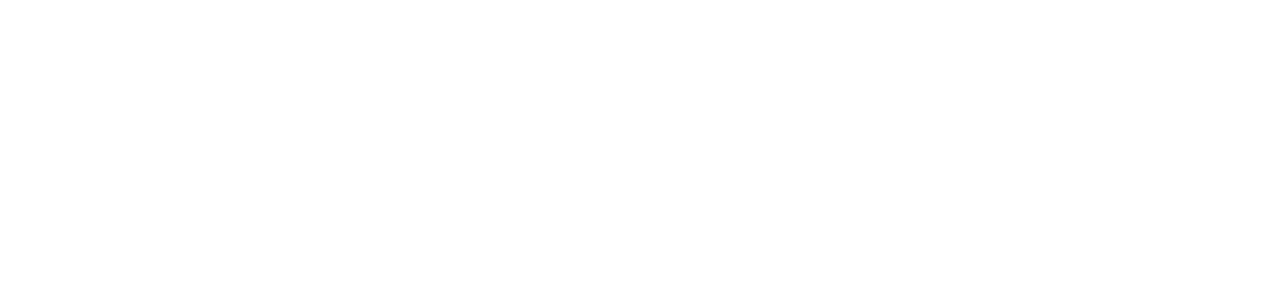
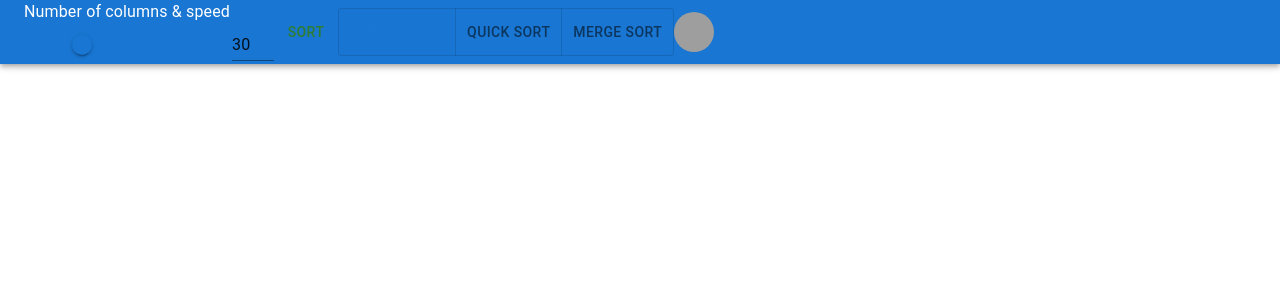
Before and after one commit to AntoineROYERB/sorting-algorithms-visualizer, a React (Create React App) app: page / in a window 1280 px wide. Shown: the top 300 px of the page. Built offline with nearby package versions, Linux system fonts and the light colour scheme; grey boxes are pictures that could not be loaded.

Commit message:
feat: Navbar first Layout

```diff
--- a/package.json
+++ b/package.json
@@ -3,6 +3,10 @@
   "version": "0.1.0",
   "private": true,
   "dependencies": {
+    "@emotion/react": "^11.11.3",
+    "@emotion/styled": "^11.11.0",
+    "@mui/icons-material": "^5.15.7",
+    "@mui/material": "^5.15.7",
     "@testing-library/jest-dom": "^5.17.0",
     "@testing-library/react": "^13.4.0",
     "@testing-library/user-event": "^13.5.0",
@@ -13,7 +17,7 @@
     "react": "^18.2.0",
     "react-dom": "^18.2.0",
     "react-scripts": "5.0.1",
-    "typescript": "^5.3.3",
+    "typescript": "^4.9.5",
     "web-vitals": "^2.1.4"
   },
   "scripts": {
--- a/src/components/App/App.tsx
+++ b/src/components/App/App.tsx
@@ -1,10 +1,12 @@
 import React from "react";
 import "./App.css";
+import ResponsiveAppBar from "../Menu/Menu.tsx";
 
 function App() {
   return (
     <div className="App">
       <header className="App-header"></header>
+      <ResponsiveAppBar />
     </div>
   );
 }
--- a/src/components/Menu/Menu.tsx
+++ b/src/components/Menu/Menu.tsx
@@ -1,17 +1,113 @@
 import * as React from "react";
+import { styled } from "@mui/material/styles";
+import Box from "@mui/material/Box";
+import Grid from "@mui/material/Grid";
+import Typography from "@mui/material/Typography";
+import Slider from "@mui/material/Slider";
+import MuiInput from "@mui/material/Input";
+
+import Stack from "@mui/material/Stack";
+import Button from "@mui/material/Button";
+
 import AppBar from "@mui/material/AppBar";
-import Box from "@mui/material/Box";
 import Toolbar from "@mui/material/Toolbar";
 import IconButton from "@mui/material/IconButton";
-import Typography from "@mui/material/Typography";
 import Menu from "@mui/material/Menu";
 import MenuIcon from "@mui/icons-material/Menu";
 import Container from "@mui/material/Container";
 import Avatar from "@mui/material/Avatar";
-import Button from "@mui/material/Button";
 import Tooltip from "@mui/material/Tooltip";
 import MenuItem from "@mui/material/MenuItem";
 import AdbIcon from "@mui/icons-material/Adb";
+
+import ToggleButton from "@mui/material/ToggleButton";
+import ToggleButtonGroup from "@mui/material/ToggleButtonGroup";
+
+function ColorToggleButton() {
+  const [alignment, setAlignment] = React.useState("web");
+
+  const handleChange = (
+    event: React.MouseEvent<HTMLElement>,
+    newAlignment: string
+  ) => {
+    setAlignment(newAlignment);
+  };
+
+  return (
+    <ToggleButtonGroup
+      color="primary"
+      value={alignment}
+      exclusive
+      onChange={handleChange}
+      aria-label="Platform"
+    >
+      <ToggleButton value="web">Bubble Sort</ToggleButton>
+      <ToggleButton value="android">Quick Sort</ToggleButton>
+      <ToggleButton value="ios">Merge Sort</ToggleButton>
+    </ToggleButtonGroup>
+  );
+}
+
+function ColorButtons() {
+  return;
+  <Button color="success">Success</Button>;
+}
+
+const Input = styled(MuiInput)`
+  width: 42px;
+`;
+
+function InputSlider() {
+  const [value, setValue] = React.useState(30);
+
+  const handleSliderChange = (event: Event, newValue: number | number[]) => {
+    setValue(newValue as number);
+  };
+
+  const handleInputChange = (event: React.ChangeEvent<HTMLInputElement>) => {
+    setValue(event.target.value === "" ? 0 : Number(event.target.value));
+  };
+
+  const handleBlur = () => {
+    if (value < 0) {
+      setValue(0);
+    } else if (value > 100) {
+      setValue(100);
+    }
+  };
+
+  return (
+    <Box sx={{ width: 250 }}>
+      <Typography id="input-slider" gutterBottom>
+        Number of columns & speed
+      </Typography>
+      <Grid container spacing={2} alignItems="center">
+        <Grid item xs>
+          <Slider
+            value={typeof value === "number" ? value : 0}
+            onChange={handleSliderChange}
+            aria-labelledby="input-slider"
+          />
+        </Grid>
+        <Grid item>
+          <Input
+            value={value}
+            size="small"
+            onChange={handleInputChange}
+            onBlur={handleBlur}
+            inputProps={{
+              step: 10,
+              min: 0,
+              max: 100,
+              type: "number",
+              "aria-labelledby": "input-slider",
+            }}
+          />
+        </Grid>
+      </Grid>
+    </Box>
+  );
+}
 
 const pages = ["Products", "Pricing", "Blog"];
 const settings = ["Profile", "Account", "Dashboard", "Logout"];
@@ -43,8 +139,8 @@
     <AppBar position="static">
       <Container maxWidth="xl">
         <Toolbar disableGutters>
-          <AdbIcon sx={{ display: { xs: "none", md: "flex" }, mr: 1 }} />
-          <Typography
+          {/* <AdbIcon sx={{ display: { xs: "none", md: "flex" }, mr: 1 }} /> */}
+          {/* <Typography
             variant="h6"
             noWrap
             component="a"
@@ -60,8 +156,10 @@
             }}
           >
             LOGO
-          </Typography>
-
+          </Typography> */}
+          <InputSlider />
+          <Button color="success">SORT</Button>
+          <ColorToggleButton />
           <Box sx={{ flexGrow: 1, display: { xs: "flex", md: "none" } }}>
             <IconButton
               size="large"
@@ -117,7 +215,7 @@
           >
             LOGO
           </Typography>
-          <Box sx={{ flexGrow: 1, display: { xs: "none", md: "flex" } }}>
+          {/* <Box sx={{ flexGrow: 1, display: { xs: "none", md: "flex" } }}>
             {pages.map((page) => (
               <Button
                 key={page}
@@ -127,8 +225,7 @@
                 {page}
               </Button>
             ))}
-          </Box>
-
+          </Box> */}
           <Box sx={{ flexGrow: 0 }}>
             <Tooltip title="Open settings">
               <IconButton onClick={handleOpenUserMenu} sx={{ p: 0 }}>
```
Also changed, not shown: 1 other file (tests, documents, lock files or other folders).
